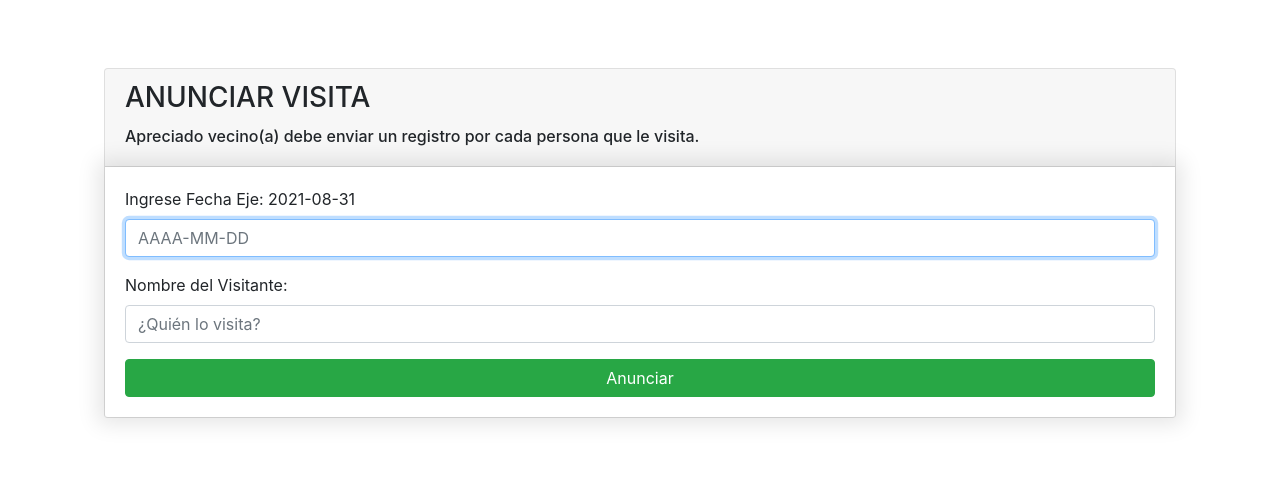
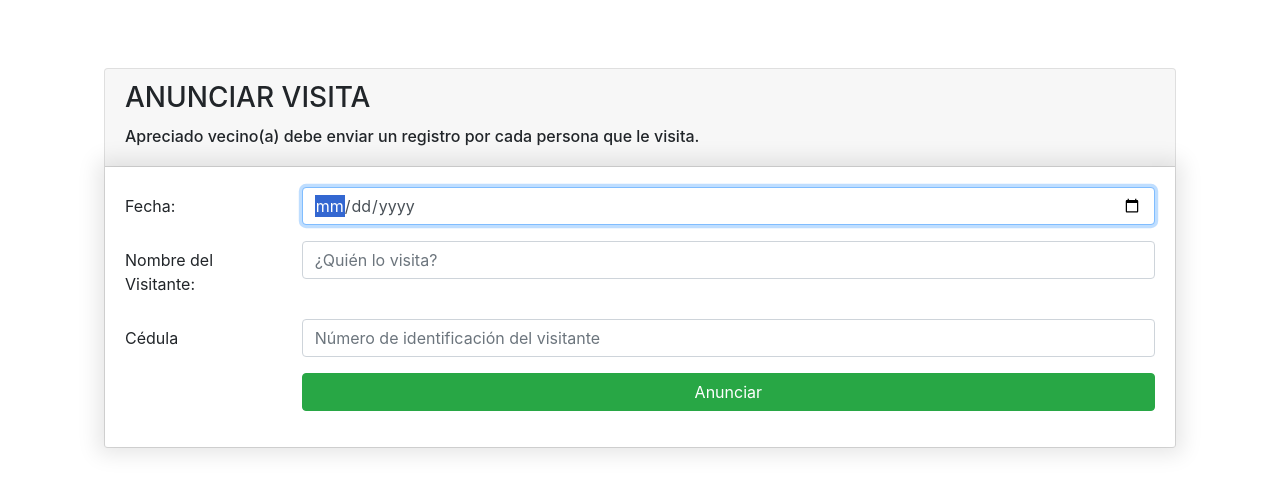
Before and after one commit to BrayanUTH/Proyecto-IS2, a PHP site: page /registro_visitas_vecino.php in a window 1280 px wide. Shown: the part 86-579 px from the top of the page. Run offline with PHP 8.4, Linux system fonts and the light colour scheme; the visitor is signed in with stand-in values (Sample User, id 1); data that the repository does not hold is empty; some libraries are stand-ins or nearby versions.

Commit message:
Arreglos solicitados en cargo mensual,convenios pago, registros visitas

```diff
--- a/inicio.php
+++ b/inicio.php
@@ -172,8 +172,11 @@ scratch. This page gets rid of all links and provides the needed markup only.
                                 <p>
                                     Depositos
                                 </p>
+
                             </a>
+
                         </li>
+
                         <li class="nav-item">
                             <a href="#" class="nav-link" onclick="cargarContenido('contenido-principal', 'estados_cuenta.php')">
                                 <i class="nav-icon fas fa-address-card"></i>
--- a/registro_visitas_vecino.php
+++ b/registro_visitas_vecino.php
@@ -12,16 +12,31 @@ include("databaseconnect.php");
         </div>
         <form action="action_registro_visitas_vecino.php" method="POST">
           <div class="card-body">
-              <div class="form-group">
-                <label> Ingrese Fecha Eje: 2021-08-31</label>
-                <input type="text" name="fechaVisita" class="form-control" placeholder="AAAA-MM-DD" autofocus>
+              <div class="form-group row">
+                <label for="inputEmail3" class="col-sm-2 col-form-label">Fecha:</label>
+                <div class="col-sm-10">
+                  <input type="date" name="fechaVisita" class="form-control" autofocus>
+                </div>
               </div>
-              <div class="form-group">
-                <label> Nombre del Visitante:</label>
-                <input name="visitante" class="form-control" placeholder="¿Quién lo visita?" autofocus>
+              <div class="form-group row">
+                <label for="inputEmail3" class="col-sm-2 col-form-label"> Nombre del Visitante:</label>
+                <div class="col-sm-10">
+                   <input name="visitante" class="form-control" placeholder="¿Quién lo visita?" autofocus>
+                </div>
                 </input>
               </div>
-            <input type="submit" class="btn btn-success btn-block" name ="registrar_visita" value ="Anunciar">
+              <div class="form-group row">
+                <label for="inputEmail3" class="col-sm-2 col-form-label"> Cédula</label>
+                <div class="col-sm-10">
+                  <input type="text" name="visitante" class="form-control" placeholder="Número de identificación del visitante" autofocus>
+                </div>
+              </div>
+              <div class="form-group row">
+                <div class="col-sm-2"></div>
+                <div class="col-sm-10">
+                  <input type="submit" class="btn btn-success btn-block" name ="registrar_visita" value ="Anunciar">
+                </div>
+              </div>
             </form>
           </div>
   </div>
--- a/rutina_cargo.php
+++ b/rutina_cargo.php
@@ -20,7 +20,7 @@
       <h6>Aplicar Cargo Mensual a los vecinos</h6>
     </div>
     <form action="action_rutina_cargo.php" method="POST">
-      <div class="card card-body">
+      <div class="card-body">
             <div class="form-group row">
               <label for="inputEmail3" class="col-sm-2 col-form-label">Fecha:</label>
               <div class="col-sm-10">
```
Also changed, not shown: arreglos_pago.php (+23 -22 lines), cuentas_a_pagar.php (+13 -11 lines), registro_visitas.php (+22 -8 lines).
